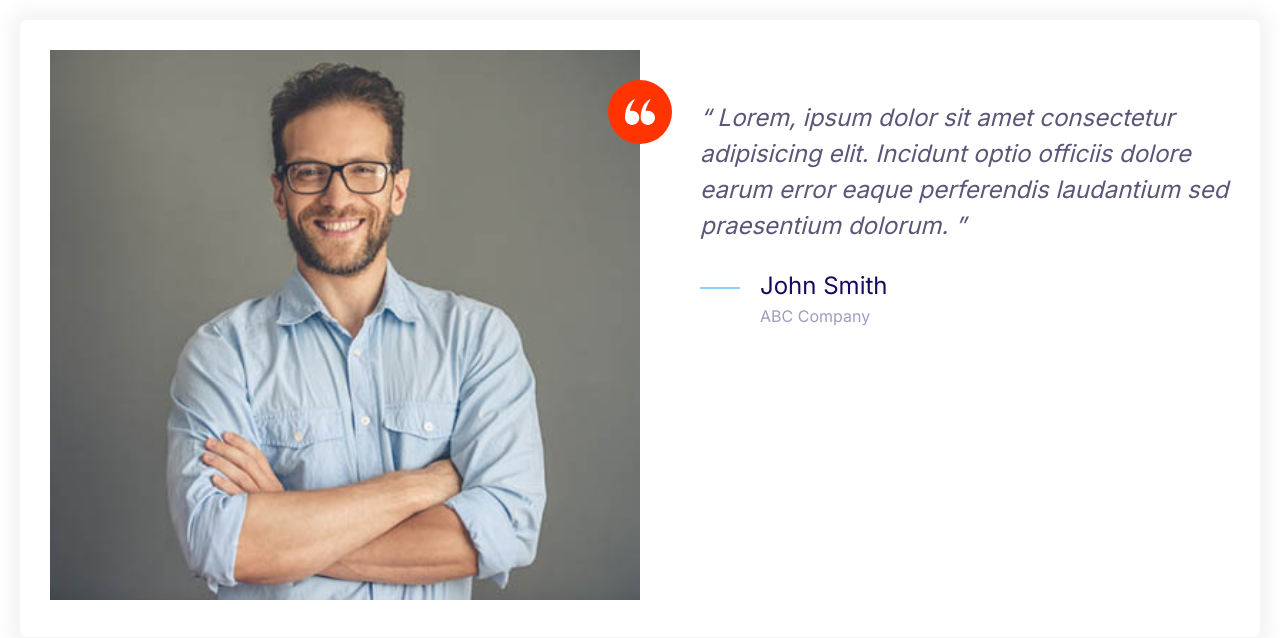
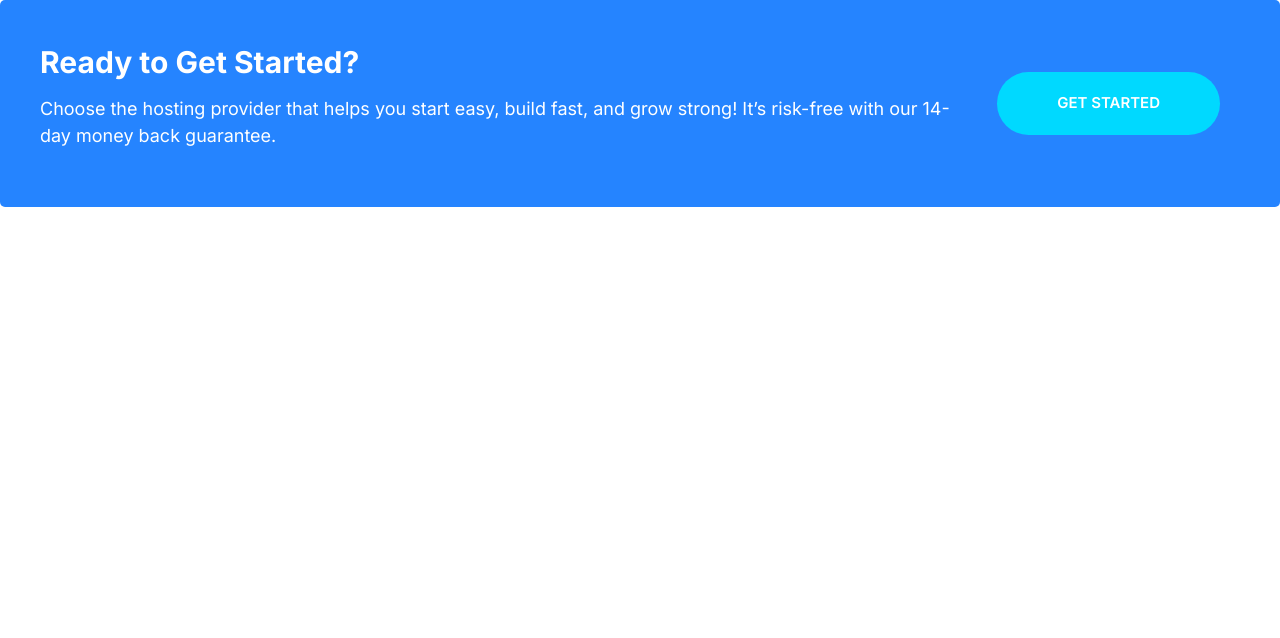
Before and after one commit to WollenMoth/moshify, a plain HTML site: page index.html in a window 1280 px wide. Drawn offline with Linux system fonts and the light colour scheme.

Commit message:
Build the callout component.

```diff
--- a/css/styles.css
+++ b/css/styles.css
@@ -245,6 +245,11 @@ a {
 .btn--outline:hover {
   background: var(--color-headings);
   color: #fff;
+}
+
+.btn--stretched {
+  padding-left: 6rem;
+  padding-right: 6rem;
 }
 
 .btn--block {
@@ -510,3 +515,45 @@ a {
     margin: 0;
   }
 }
+
+/* Callouts */
+
+.callout {
+  padding: 4rem;
+  border-radius: 5px;
+}
+
+.callout--primary {
+  background: var(--color-primary);
+  color: #fff;
+}
+
+.callout__heading {
+  color: #fff;
+  margin-top: 0;
+  font-size: 3rem;
+}
+
+.callout .btn {
+  justify-self: center;
+  align-self: center;
+}
+
+.callout__content {
+  text-align: center;
+}
+
+@media screen and (min-width: 768px) {
+  .callout .grid--1x2 {
+    grid-template-columns: 1fr auto;
+  }
+
+  .callout__content {
+    text-align: left;
+  }
+
+  .callout .btn {
+    justify-self: start;
+    margin: 0 2rem;
+  }
+}
--- a/index.html
+++ b/index.html
@@ -14,35 +14,18 @@
     <link rel="stylesheet" href="css/styles.css" />
     <title>Document</title>
   </head>
-  <body style="padding: 2rem">
-    <div class="card testimonial">
+  <body>
+    <div class="callout callout--primary">
       <div class="grid grid--1x2">
-        <div class="testimonial__image">
-          <img src="images/testimonial.jpg" alt="A happy, smiling custumer." />
-          <span class="icon-container icon-container--accent">
-            <svg class="icon icon--white icon--small">
-              <use xlink:href="images/sprite.svg#quotes"></use>
-            </svg>
-          </span>
+        <div class="callout__content">
+          <h2 class="callout__heading">Ready to Get Started?</h2>
+          <p>
+            Choose the hosting provider that helps you start easy, build fast,
+            and grow strong! It’s risk-free with our 14-day money back
+            guarantee.
+          </p>
         </div>
-        <blockquote class="quote">
-          <p class="quote__text">
-            Lorem, ipsum dolor sit amet consectetur adipisicing elit. Incidunt optio officiis dolore earum error eaque perferendis laudantium sed praesentium dolorum.
-          </p>
-          <footer>
-            <div class="media">
-              <div class="media__image quote__line">
-                <svg class="icon icon--primary">
-                  <use xlink:href="images/sprite.svg#line"></use>
-                </svg>
-              </div>
-              <div class="media__body">
-                <h3 class="media__title quote__author">John Smith</h3>
-                <p class="quote__organization">ABC Company</p>
-              </div>
-            </div>
-          </footer>
-        </blockquote>
+        <a href="#" class="btn btn--secondary btn--stretched">Get Started</a>
       </div>
     </div>
   </body>
```
Also changed, not shown: components/callouts.html (added, +13 -0 lines).
